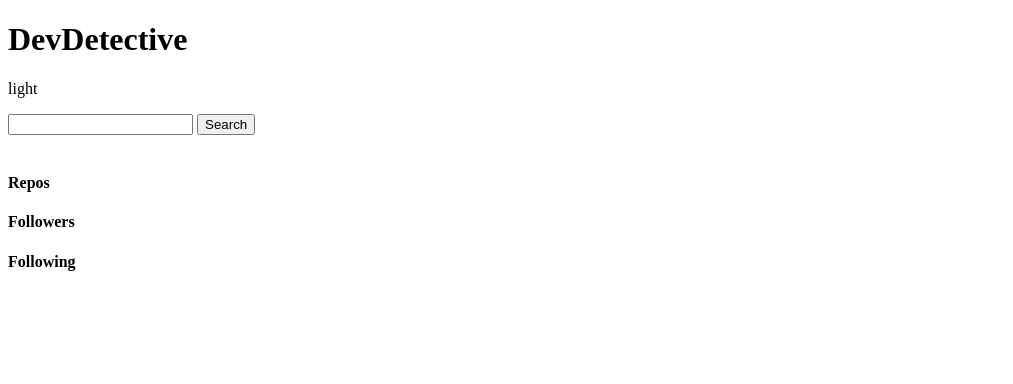
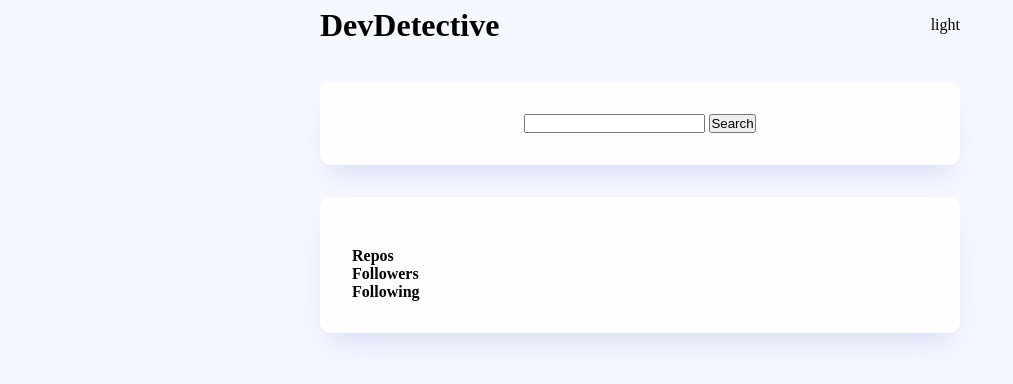
Before and after one commit to Bhavesh-0909/Dev-Detective, a plain HTML site: page index.html in a window 1280 px wide. Shown: the whole page, without its empty margins (0-1013 px from the left). Drawn offline with Linux system fonts and the light colour scheme.

Commit message:
done with basic css

```diff
--- a/index.html
+++ b/index.html
@@ -10,28 +10,34 @@
 
     <div class="wrapper">
 
-        <div class="navbar">
+        <div class="navbar Center-container">
             <h1>DevDetective</h1>
+            <div>
                 <p theme-desc>light</p>
                 <i class="fa-solid fa-sun" theme-icon></i>
                 <!--<i class="fa-solid fa-moon"></i>-->
             </div>
 
-        <div class="search-area">
+        </div>
 
+        <div class="search-area Center-container">
+
+            <form action="submit" SearchForm>
                 <i class="fa-solid fa-magnifying-glass"></i>
                 <input type="text" Search-input>
                 <!--<i class="fa-solid fa-xmark" Xmark-icon></i>-->
-            <button>Search</button>
+                <button type="submit">Search</button>
+            </form>
+
 
         </div>
 
-        <div class="container">
+        <div class="container Center-container">
 
             <div class="top-container">
 
                 <div>
-                    <img src="" alt="">
+                    <img src="" alt="" Profile-icon>
                 </div>
 
                 <div>
--- a/index.js
+++ b/index.js
@@ -0,0 +1,26 @@
+const SearchInput = document.querySelector("[Search-input]");
+const SearchForm = document.querySelector("[SearchForm]");
+const userName = "bhavesh-0909";
+
+SearchForm.addEventListener("submit",(e)=>{
+    e.preventDefault();
+    let userName = SearchInput.value;
+    if(SearchInput.value !== ""){
+        fetchUserDetails(userName);
+    }
+    else{
+        alert("enter the user name")
+    }
+})
+
+async function fetchUserDetails(userName){
+    const response = await fetch(`https://api.github.com/users/${userName}`);
+    const data = await response.json();
+    rendorInfo(data);
+}
+
+function rendorInfo(data){
+    const ProfileName = document.querySelector("[Profile-name]");
+    const ProfileUrl = document.querySelector("[Profile-url]");
+    const ProfileBio = document.querySelector("[Profile-url]");
+}
--- a/style.css
+++ b/style.css
@@ -0,0 +1,69 @@
+*{
+    margin: 0;
+    padding: 0;
+    box-sizing: border-box;
+}
+:root{
+    --off-white: #F6F8FF;
+    --white : #FEFEFE;
+    --black-textcolor : #000;
+    --heading--color : #4B6A9B;
+    --text--color: #2B3442;
+    --shadow-xl: 0px 16px 30px -10px rgba(70, 96, 187, 0.2);
+}
+.dark-theme{
+    --off-white:#141D2F;
+    --white : #1E2A47;
+    --black-textcolor : white;
+    --heading--color : #F6F8FF;
+    --text--color: white;
+    --shadow-xl: 0px 16px 30px -10px rgba(70,88,109,0.15);
+
+}
+
+.wrapper{
+    margin: 0;
+    padding: 0;
+    width: 100vw;
+    height: 100vh;
+    background: var(--off-white);
+    display: flex;
+    flex-direction: column;
+    gap: 2rem;
+}
+
+.Center-container{
+    width: 50%;
+    margin: 0 auto;
+}
+
+.navbar{
+    height: 50px;
+    display: flex;
+    justify-content: space-between;
+    align-items: center;
+}
+
+.search-area{
+    display: flex;
+    justify-content:space-evenly;
+    background: var(--white);
+    padding-top: 2rem;
+    padding-bottom: 2rem;
+    border-radius: 10px;
+    box-shadow: var( --shadow-xl);
+}
+
+.container{
+    background: var(--white);
+    padding: 2rem;
+    border-radius: 10px;
+    box-shadow: var( --shadow-xl);
+    display: flex;
+    flex-direction: column;
+}
+
+.top-container{
+    display: flex;
+
+}
```
Lines whose indentation alone changed are shown as unchanged.
